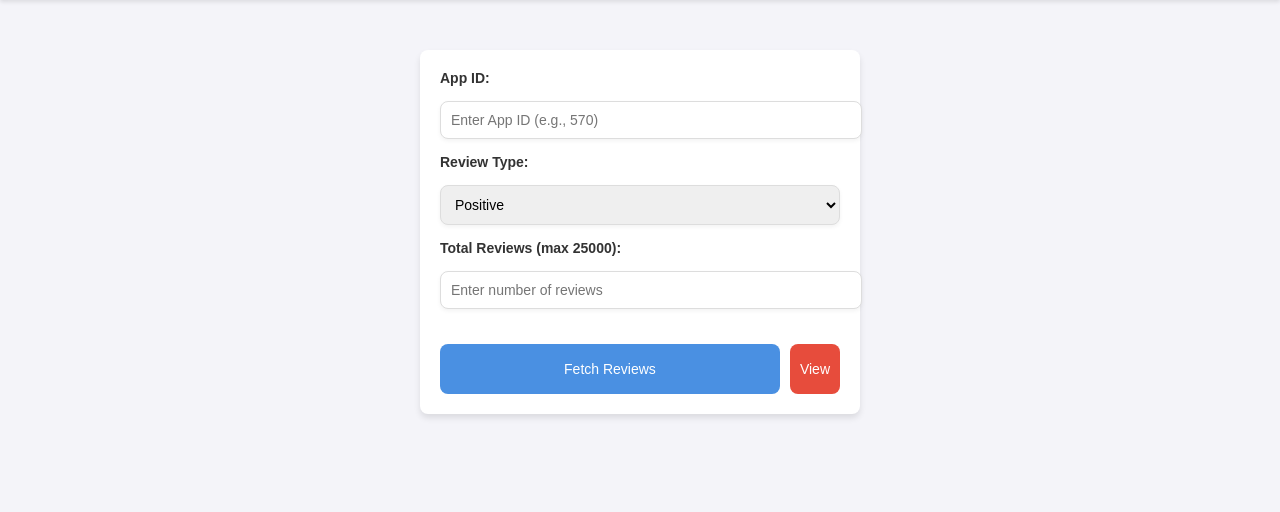
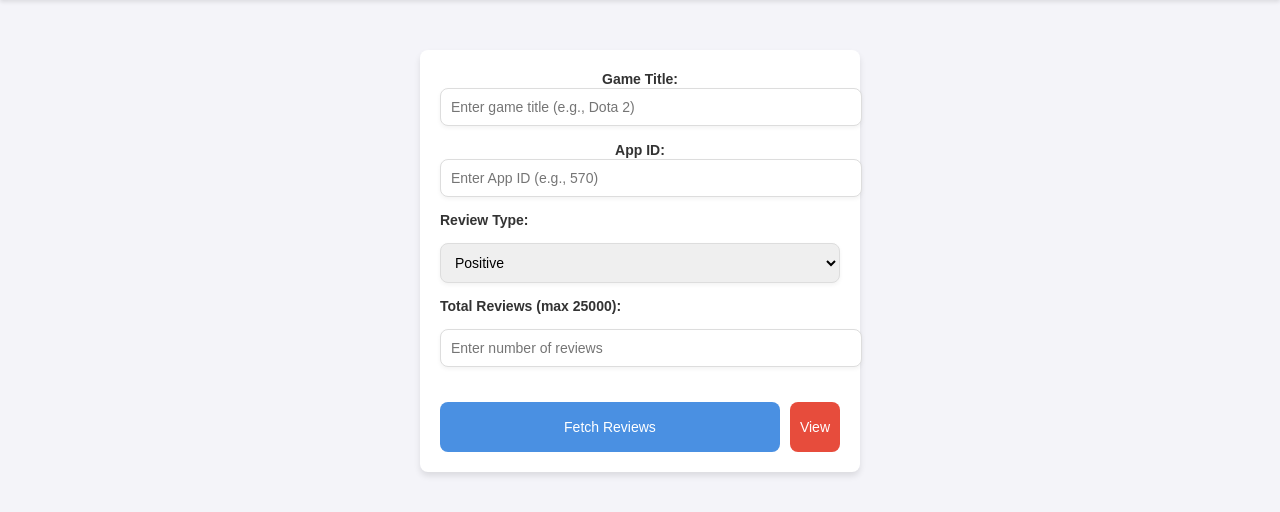
Before and after one commit to filki/SRNA, a Flask app: page / in a window 1280 px wide. Shown: the part 77-589 px from the top of the page. Run offline with Flask 3, Linux system fonts and the light colour scheme.

Commit message:
Added Gametitles functionality

```diff
--- a/app.py
+++ b/app.py
@@ -129,6 +129,25 @@ def save_reviews_to_db(reviews, game_id):
     db.session.commit()
 
 
+@app.route('/search_game_title')
+def search_game_title():
+    title = request.args.get('title', '').strip()
+    if not title:
+        return []
+
+    # Fetch games using the Steam API
+    response = requests.get("https://api.steampowered.com/ISteamApps/GetAppList/v2/")
+    data = response.json()
+
+    # Filter games that match the title
+    games = [
+        {"name": game["name"], "app_id": game["appid"]}
+        for game in data["applist"]["apps"]
+        if title.lower() in game["name"].lower()
+    ]
+
+    return games[:10]  # Return top 10 results
+
 
 
 @app.route('/delete_reviews', methods=['POST'])
--- /dev/null
+++ b/static/js/searchGameTitle.js
@@ -0,0 +1,27 @@
+// Function to search for a game title and update suggestions dynamically
+async function searchGameTitle(title) {
+    const suggestions = document.getElementById('game_suggestions');
+    suggestions.innerHTML = ''; // Clear previous suggestions
+
+    if (title.length < 3) return; // Only proceed if title has 3+ characters
+
+    try {
+        // Fetch matching games from the Flask endpoint
+        const response = await fetch(`/search_game_title?title=${encodeURIComponent(title)}`);
+        const games = await response.json();
+
+        // Dynamically create and display suggestions
+        games.forEach(game => {
+            const option = document.createElement('div');
+            option.classList.add('suggestion');
+            option.innerHTML = `${game.name} (App ID: ${game.app_id})`;
+            option.onclick = () => {
+                document.getElementById('app_id').value = game.app_id; // Set App ID
+                suggestions.innerHTML = ''; // Clear suggestions
+            };
+            suggestions.appendChild(option);
+        });
+    } catch (error) {
+        console.error("Error fetching game titles:", error);
+    }
+}
--- a/templates/index.html
+++ b/templates/index.html
@@ -6,6 +6,7 @@
     <title>Steam Review Fetcher</title>
     <link rel="stylesheet" href="{{ url_for('static', filename='css/shared.css') }}">
     <link rel="stylesheet" href="{{ url_for('static', filename='css/index.css') }}">
+    <script src="{{ url_for('static', filename='js/searchGameTitle.js') }}"></script>
 
 </head>
 <body>
@@ -19,8 +20,18 @@
             </div>
         {% endif %}
         <form action="{{ url_for('get_reviews') }}" method="post">
-            <label for="app_id">App ID:</label>
-            <input type="number" id="app_id" name="app_id" placeholder="Enter App ID (e.g., 570)" required>
+            <div class="form-group">
+                <label for="game_title">Game Title:</label>
+                <input type="text" id="game_title" name="game_title" placeholder="Enter game title (e.g., Dota 2)" oninput="searchGameTitle(this.value)">
+                <div id="game_suggestions" class="suggestions"></div>
+
+
+            </div>
+            <div class="form-group">
+                <label for="app_id">App ID:</label>
+                <input type="text" id="app_id" name="app_id" placeholder="Enter App ID (e.g., 570)">
+            </div>
+
 
             <label for="review_type">Review Type:</label>
             <select id="review_type" name="review_type">
```
Also changed, not shown: static/css/js/searchGameTitle.js (added, +27 -0 lines), static/css/suggestions.css (added, +17 -0 lines), instance/steam_reviews.db.
